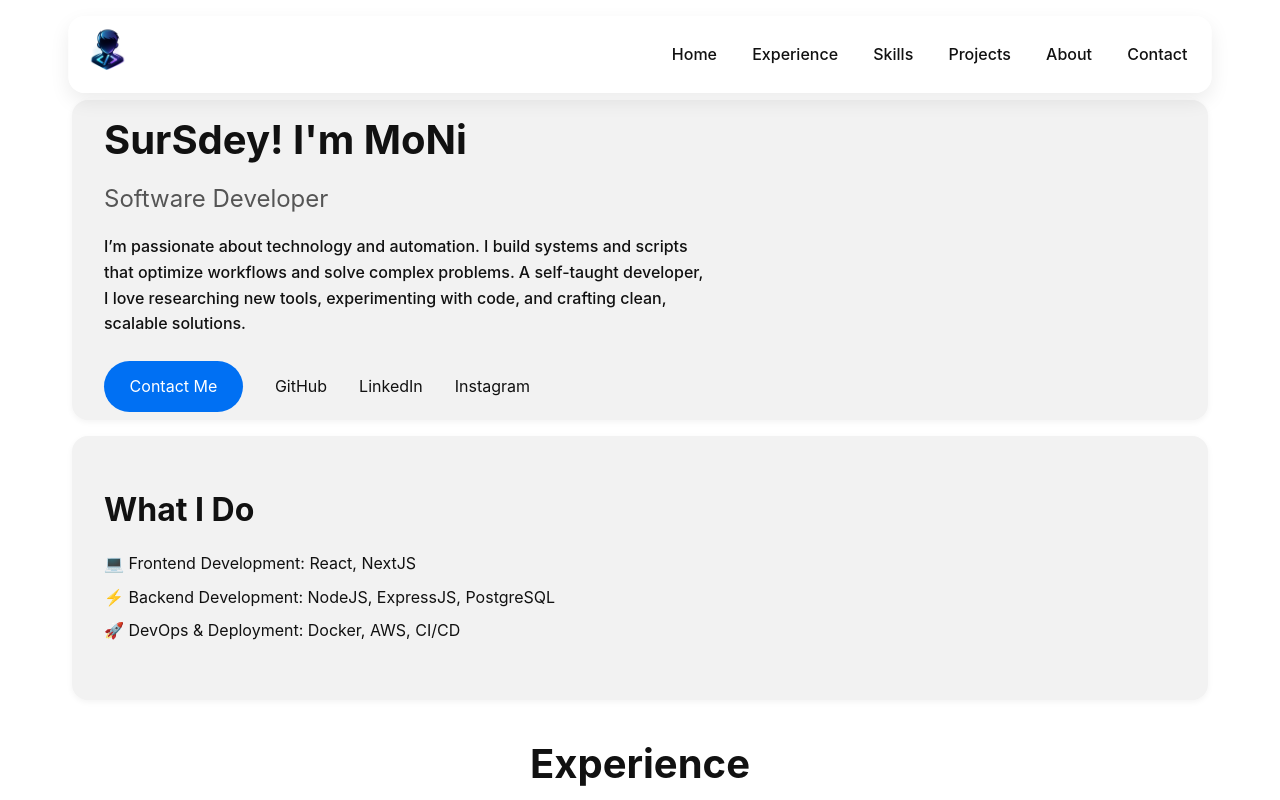
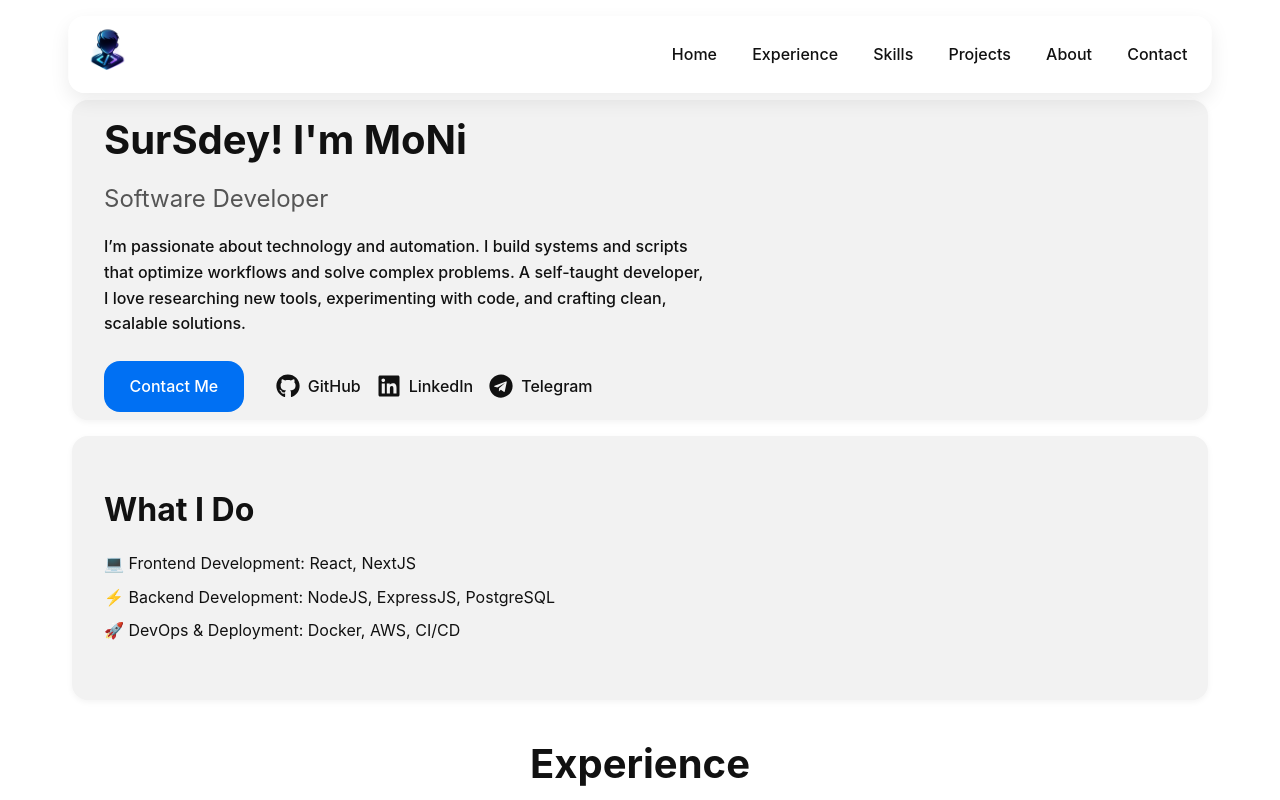
Before and after one commit to N-PanhaMony/portfolio_3.0.0, a React (Vite) app: page / in a window 1280 px wide. Shown: the top 800 px of the page. Built offline with nearby package versions, Linux system fonts and the light colour scheme.

Commit message:
Update homepage link icons

```diff
--- a/package.json
+++ b/package.json
@@ -16,6 +16,7 @@
     "@fortawesome/react-fontawesome": "^3.2.0",
     "react": "^19.2.0",
     "react-dom": "^19.2.0",
+    "react-icons": "^5.5.0",
     "react-router-dom": "^7.13.0"
   },
   "devDependencies": {
--- a/src/components/ui/SocialLinks.jsx
+++ b/src/components/ui/SocialLinks.jsx
@@ -1,10 +1,54 @@
 // src/components/ui/SocialLinks.jsx
+import { FaGithub, FaLinkedin, FaInstagram, FaTelegram } from "react-icons/fa";
+
 export default function SocialLinks() {
   return (
-    <>
-      <a target="_blank" href="https://github.com/yourusername">GitHub</a>
-      <a target="_blank" href="https://linkedin.com/in/yourusername">LinkedIn</a>
-      <a target="_blank" href="https://instagram.com/yourusername">Instagram</a>
-    </>
+    <div className="social-links" style={{ display: "flex", gap: "1rem" }}>
+
+      {/* GitHub */}
+      <a
+        href="https://github.com/yourusername"
+        target="_blank"
+        rel="noopener noreferrer"
+        className="social-link"
+      >
+        <FaGithub size={24} />
+        <span className="sr-only">GitHub</span>
+      </a>
+
+      {/* LinkedIn */}
+      <a
+        href="https://linkedin.com/in/yourusername"
+        target="_blank"
+        rel="noopener noreferrer"
+        className="social-link"
+      >
+        <FaLinkedin size={24} />
+        <span className="sr-only">LinkedIn</span>
+      </a>
+
+      {/* Instagram
+      <a
+        href="https://instagram.com/yourusername"
+        target="_blank"
+        rel="noopener noreferrer"
+        className="social-link"
+      >
+        <FaInstagram size={24} />
+        <span className="sr-only">Instagram</span>
+      </a> */}
+
+      {/* Telegram */}
+      <a
+        href="https://t.me/yourtelegram"
+        target="_blank"
+        rel="noopener noreferrer"
+        className="social-link"
+      >
+        <FaTelegram size={24} />
+        <span className="sr-only">Telegram</span>
+      </a>
+
+    </div>
   );
 }
--- a/src/pages/About.jsx
+++ b/src/pages/About.jsx
@@ -1,6 +1,5 @@
 import FadeInSection from "../components/ui/FadeInSection.jsx";
 import "../styles/about.css";
-import "../styles/experience.css"; // for .intro-section styles
 import ProfileImage from "../assets/icons/Profile.png";
 
 export default function About() {
@@ -18,7 +17,6 @@ export default function About() {
               <img
                 src={ProfileImage}
                 alt="Your Name"
-                className="experience-logo" // reuse style
               />
             </div>
 
--- a/src/pages/ContactMe.jsx
+++ b/src/pages/ContactMe.jsx
@@ -1,47 +1,63 @@
-// src/pages/ContactMe.jsx
+import FadeInSection from "../components/ui/FadeInSection.jsx";
+import SocialLinks from "../components/ui/SocialLinks.jsx"; // optional, for icons
+
 export default function ContactMe() {
   return (
-    <section >
-      <h1>Contact Me</h1>
+    <section id="contact" className="contact-container">
 
-      <p>
-        Let’s connect!
-      </p>
+      {/* Section Title */}
+      <FadeInSection>
+        <div className="intro-section contact-intro">
+          <h1 className="section-title">Let’s Connect</h1>
+          <p className="section-subtitle">
+            I’m always open to new opportunities, collaborations, or tech discussions.
+            Feel free to reach out via the platforms below.
+          </p>
+        </div>
+      </FadeInSection>
 
-      <form
-        action="mailto:your-email@example.com"
-        method="post"
-        encType="text/plain"
-        style={{ display: "flex", flexDirection: "column", gap: "1rem", maxWidth: "500px" }}
-      >
-        <label>
-          Name:
-          <input type="text" name="name" required />
-        </label>
+      {/* Contact Links */}
+      <FadeInSection>
+        <div className="intro-section contact-links">
+          <div className="contact-cards">
 
-        <label>
-          Email:
-          <input type="email" name="email" required />
-        </label>
+            {/* LinkedIn */}
+            <a
+              href="https://www.linkedin.com/in/YOUR_LINKEDIN"
+              target="_blank"
+              rel="noopener noreferrer"
+              className="contact-card"
+            >
+              <i className="fab fa-linkedin"></i>
+              <span>LinkedIn</span>
+            </a>
 
-        <label>
-          Message:
-          <textarea name="message" rows="5" required />
-        </label>
+            {/* GitHub */}
+            <a
+              href="https://github.com/YOUR_GITHUB"
+              target="_blank"
+              rel="noopener noreferrer"
+              className="contact-card"
+            >
+              <i className="fab fa-github"></i>
+              <span>GitHub</span>
+            </a>
 
-        <button type="submit" style={{ padding: "0.5rem 1rem", cursor: "pointer" }}>
-          Send
-        </button>
-      </form>
+            {/* Telegram */}
+            <a
+              href="https://t.me/YOUR_TELEGRAM"
+              target="_blank"
+              rel="noopener noreferrer"
+              className="contact-card"
+            >
+              <i className="fab fa-telegram"></i>
+              <span>Telegram</span>
+            </a>
 
-      <div style={{ marginTop: "2rem" }}>
-        <p>Or reach me on social media:</p>
-        <div style={{ display: "flex", gap: "1rem" }}>
-          <a href="https://github.com/yourusername" target="_blank">GitHub</a>
-          <a href="https://linkedin.com/in/yourusername" target="_blank">LinkedIn</a>
-          <a href="https://instagram.com/yourusername" target="_blank">Instagram</a>
+          </div>
         </div>
-      </div>
+      </FadeInSection>
+
     </section>
   );
 }
--- a/src/styles/home.css
+++ b/src/styles/home.css
@@ -41,6 +41,15 @@
   flex-wrap: wrap;
   margin-top: var(--spacing-sm);
 }
+.links-container a {
+  display: inline-flex;
+  align-items: center;
+  gap: var(--spacing-sm);
+  border-radius: var(--radius-sm);
+  text-decoration: none;
+  font-weight: 500;
+  transition: background-color 0.3s ease;
+}
 
 .highlights {
   text-align: left;
```
Also changed, not shown: src/assets/icons/profile.jpg (added), 1 other file (tests, documents, lock files or other folders).
